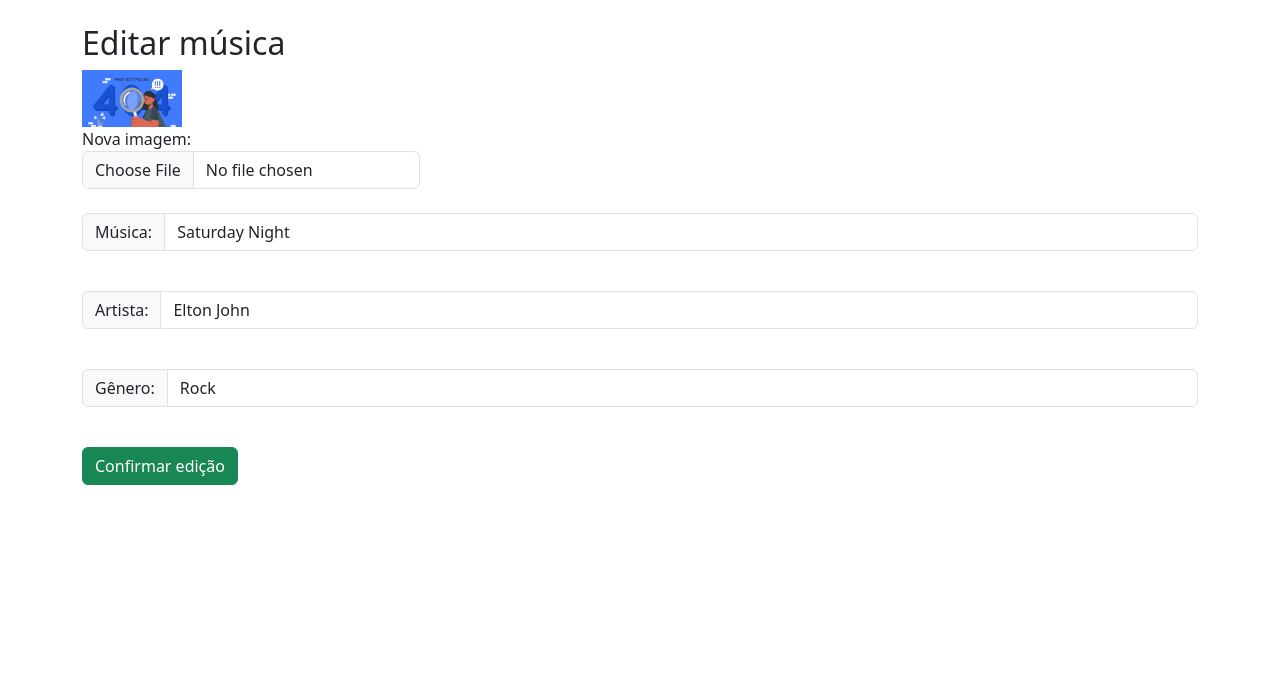
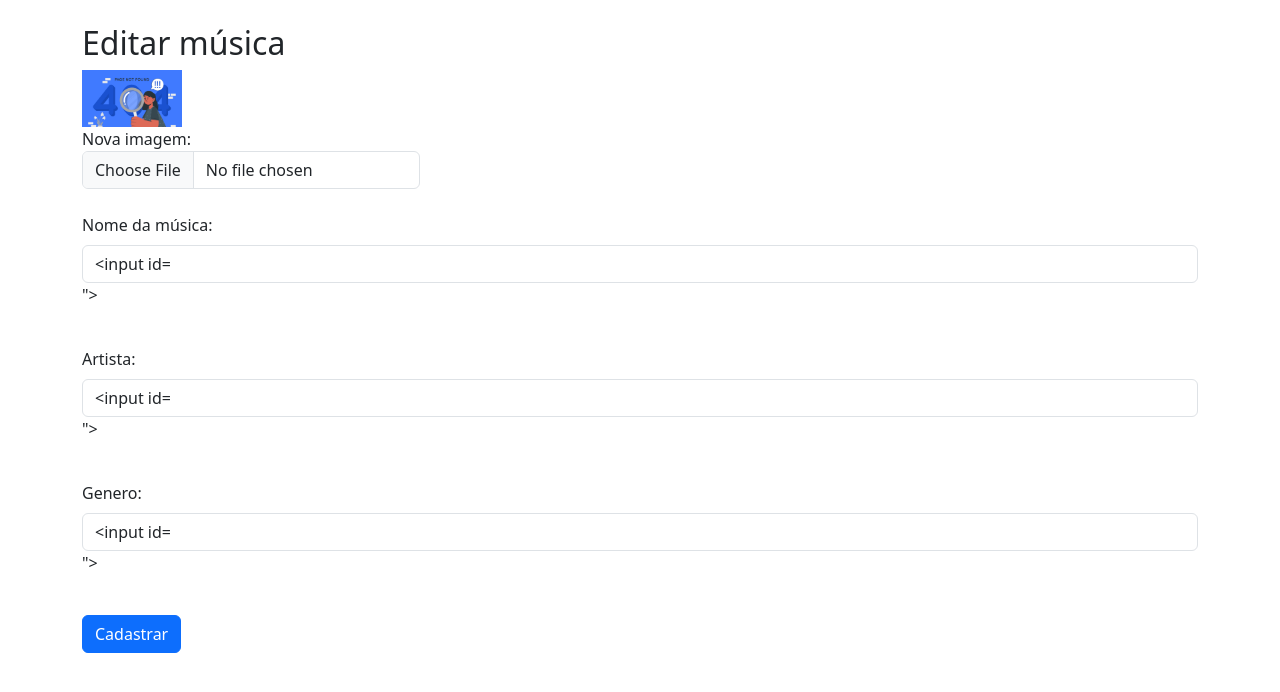
Before and after one commit to mazzuzugaib/udmflask, a Flask app: page /editar/1 in a window 1280 px wide. Shown: the part 56-748 px from the top of the page. Run offline with Flask 3, Linux system fonts and the light colour scheme; the visitor is signed in with stand-in values (Sample User, id 1); data comes from the database, SQL or seed files in the repository; parts of the project's set-up code (start-up, migrations or seed data) failed here and were passed over; some libraries are stand-ins or nearby versions.

Commit message:
validando rotas de editar musica
ainda há um erro, o nome da musica, artista e genero apresenta um '<input id=' ao inves dos respectivos nomes.

```diff
--- a/templates/editar_musica.html
+++ b/templates/editar_musica.html
@@ -16,22 +16,25 @@
 
             <!-- input escondido so para pegar o id da musica -->
             <input type="hidden" name="id_noform" id="id_noform" value="{{musica_edit.id}}">
-            <div class='input-group mb-3'>
-                <label class='input-group-text' id="inputGroup-sizing-default">Música:</label>
-                <input type="text"  name="titulo" id="titulo" class="form-control" aria-label="Sizing example input" aria-describedby="inputGroup-sizing-default" value="{{musica_edit.titulo}}">
+            <div class='mb-3'>
+                {{ musica_edit.titulo.label(class='form-label') }}
+                {{ musica_edit.titulo(class='form-control', value=musica_edit.titulo) }}
             </div>
             <br>
-            <div class="input-group mb-3">
-                <label class="input-group-text" id="inputGroup-sizing-default">Artista:</label>
-                <input type="text"  name="artista" id="artista" class="form-control" aria-label="Sizing example input" aria-describedby="inputGroup-sizing-default" value="{{musica_edit.artista}}">
+            <div class="mb-3">
+                {{ musica_edit.artista.label(class='form-label') }}
+                {{ musica_edit.artista(class='form-control', value=musica_edit.artista) }}
             </div>
             <br>
-            <div class="input-group mb-3">
-                <label class="input-group-text" id="inputGroup-sizing-default">Gênero:</label>
-                <input type="text"  name="genero" id="genero" class="form-control" aria-label="Sizing example input" aria-describedby="inputGroup-sizing-default" value="{{musica_edit.genero}}">
+            <div class="mb-3">
+                {{ musica_edit.genero.label(class='form-label') }}
+                {{ musica_edit.genero(class='form-control', value=musica_edit.genero) }}
             </div>
             <br>
-            <button type="submit" class="btn btn-success">Confirmar edição</button>
+            <div class="mb-3">
+                {{musica_edit.cadastrar(class='btn btn-primary') }}
+            </div>
+
         </fieldset>
     </form>
 
--- a/views.py
+++ b/views.py
@@ -69,9 +69,14 @@
 
     busca = Musica.query.filter_by(id = id).first()
 
+    form = FormularioMusica()
+    form.titulo.data = busca.titulo
+    form.artista.data = busca.artista
+    form.genero.data = busca.genero
+
     album = recupera(id)
 
-    return render_template('editar_musica.html', titulo = 'Editar música', musica_edit = busca, album_musica = album)
+    return render_template('editar_musica.html', titulo = 'Editar música', musica_edit = form, album_musica = album)
 
 @app.route('/atualizar_musica', methods = ['POST',])
 def atualizar():
```
